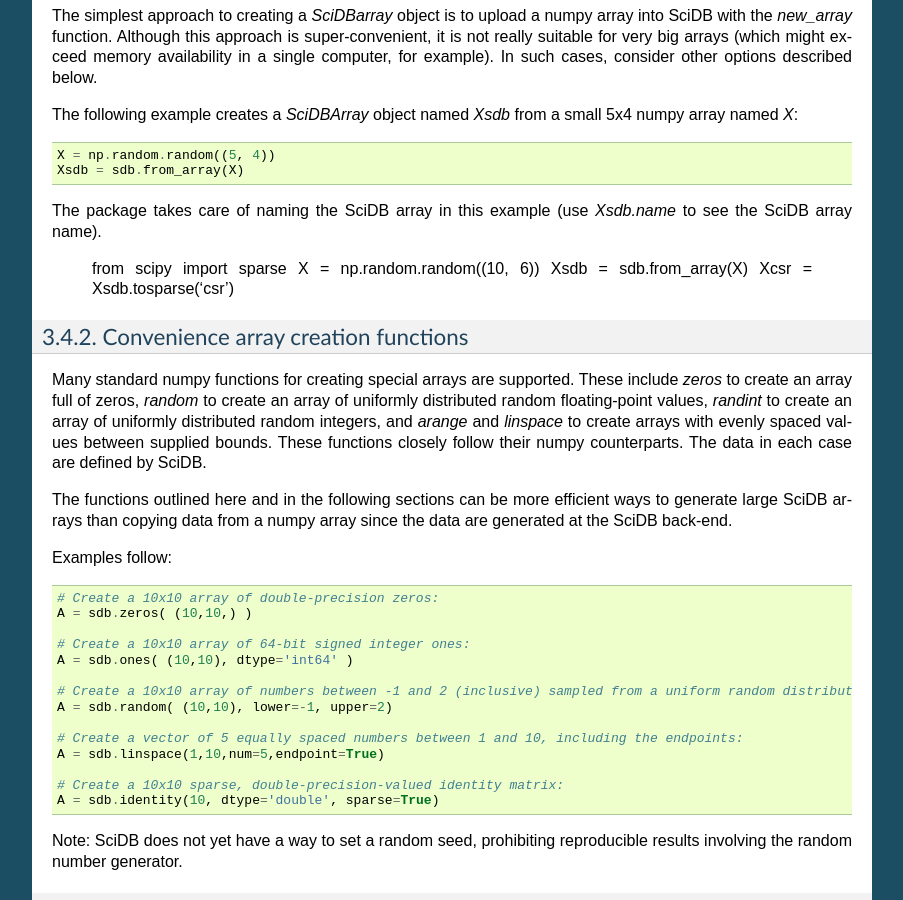
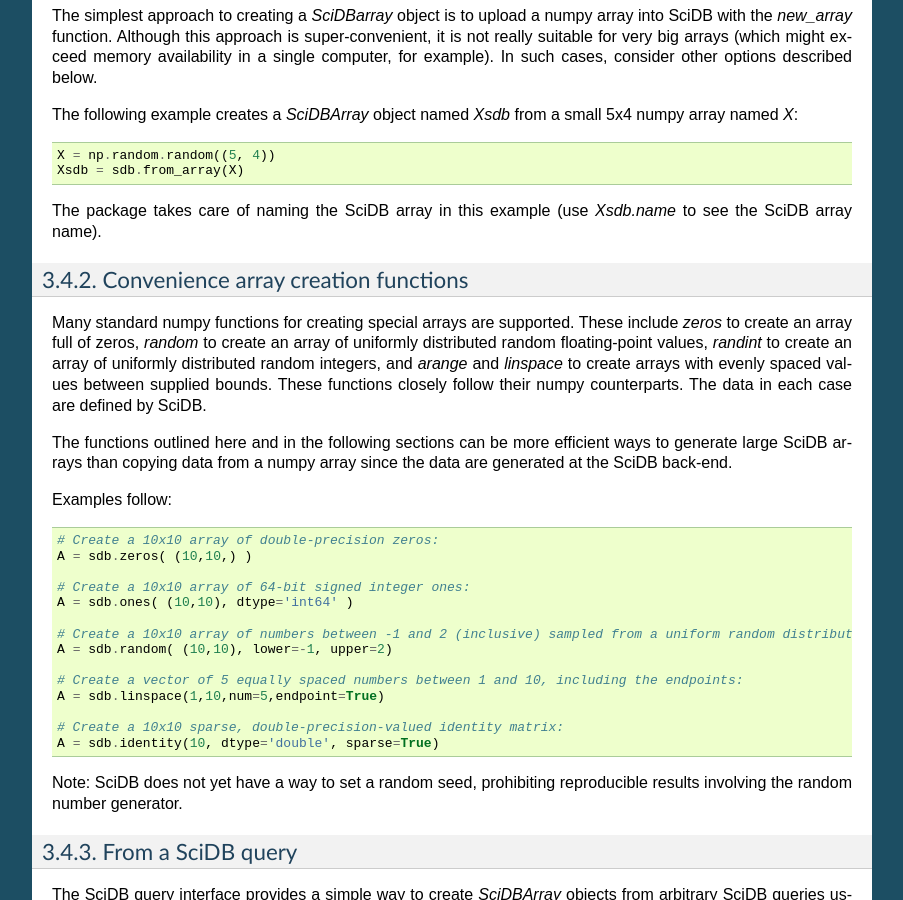
Before and after one commit to rvernica/SciDB-Py, a Sphinx documentation site: the page built from doc/tutorial.rst, in a window 1280 px wide and 900 px high, scrolled down 1462 px. Shown: the whole window, without its empty margins (198-1101 px from the left). Built offline with Sphinx 7.4.7, drawn with Linux system fonts in a browser that asks for light colours; formulas are drawn with MathJax 3.

Commit message:
minor edit

```diff
--- a/doc/tutorial.rst
+++ b/doc/tutorial.rst
@@ -107,11 +107,6 @@
 The package takes care of naming the SciDB array in this example (use
 `Xsdb.name` to see the SciDB array name).
 
-
-    from scipy import sparse
-    X = np.random.random((10, 6))
-    Xsdb = sdb.from_array(X)
-    Xcsr = Xsdb.tosparse('csr')
 
 Convenience array creation functions
 ^^^^^
```
